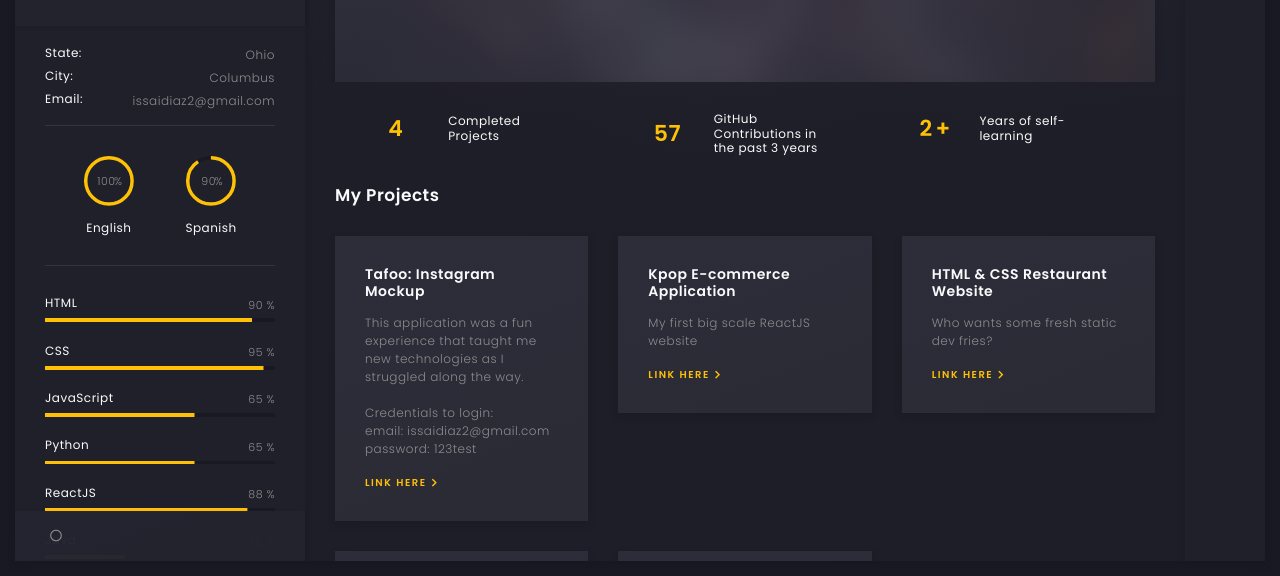
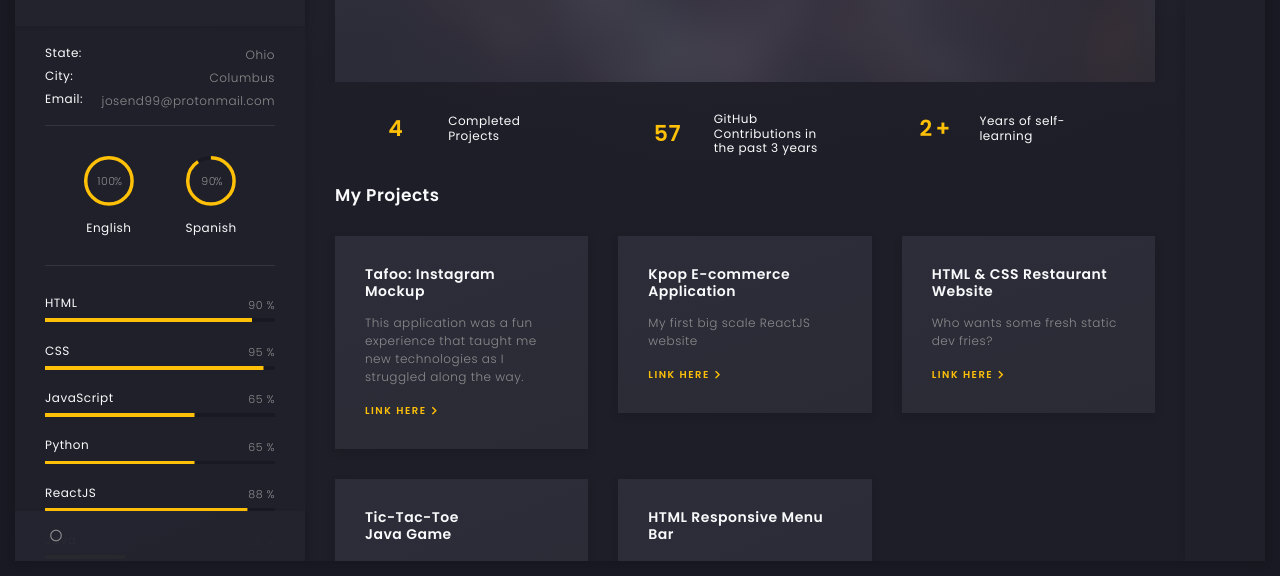
Before and after one commit to Jose-ND/josenieves-diaz-portfolio, a website: page index.html in a window 1280 px wide. Shown: the part 224-800 px from the top of the page. Drawn offline with nearby package versions, Linux system fonts and the light colour scheme.

Commit message:
line code changed

```diff
--- a/index.html
+++ b/index.html
@@ -94,7 +94,7 @@
                   </li>
                   <!-- age -->
                   <li>
-                    <h6>Email:</h6><span>issaidiaz2@gmail.com</span>
+                    <h6>Email:</h6><span>josend99@protonmail.com</span>
                   </li>
                 </ul>
               </div>
@@ -469,9 +469,9 @@
                         <div class="mb-15">
                           This application was a fun experience that taught me new technologies as I struggled along the way.
                           <br/>
-                          <br/> Credentials to login:
-                          <br/> email: issaidiaz2@gmail.com
-                          <br/> password: 123test
+                          <!-- <br/> Credentials to login: -->
+                          <!-- <br/> email: issaidiaz2@gmail.com
+                          <br/> password: 123test -->
                         </div>
                         <!-- button -->
                         <div class="art-buttons-frame"><a href="https://festive-curie-3a5f62.netlify.app" target="_blank" class="art-link art-color-link art-w-chevron">Link Here</a></div>
```
